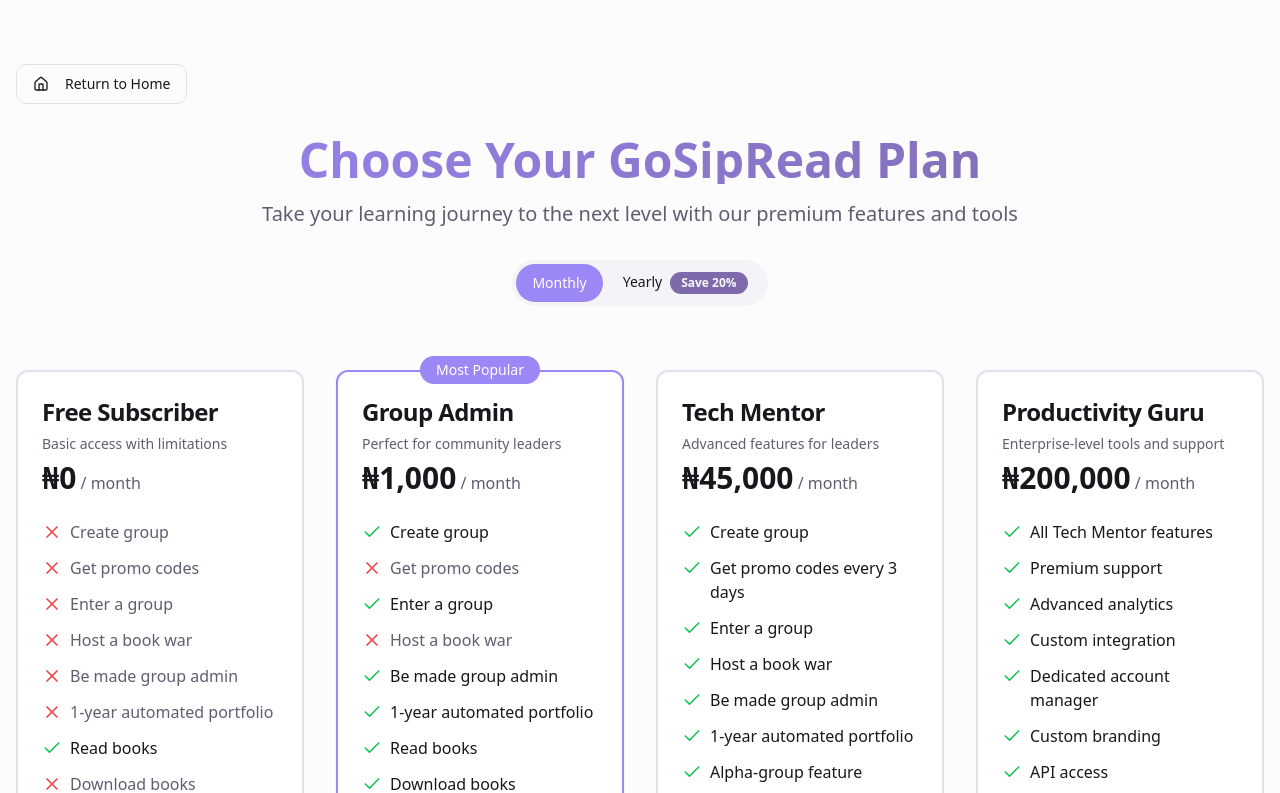
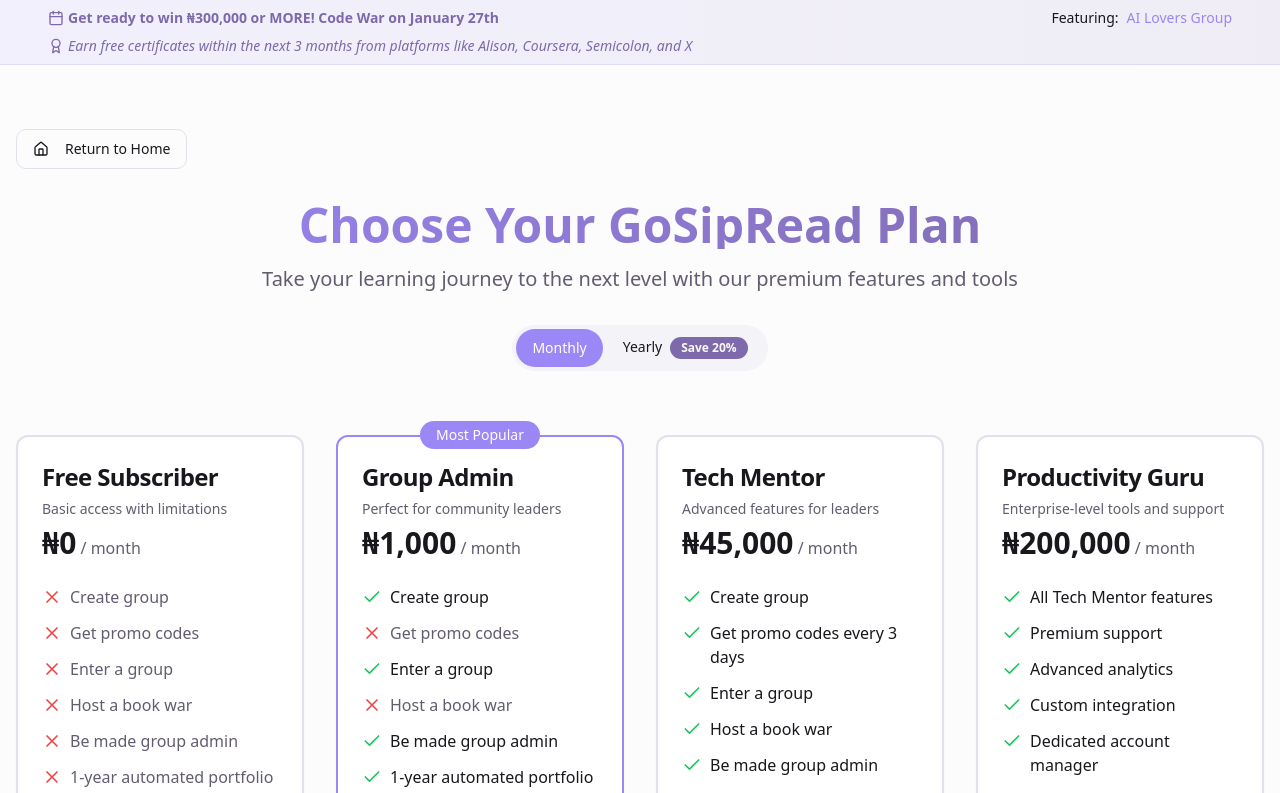
Before and after one commit to Pafekzy/go-sip-read, a React (Vite) app: page /upgrade in a window 1280 px wide. Shown: the top 793 px of the page. Built offline with nearby package versions, Linux system fonts and the light colour scheme.

Commit message:
Add motivational notification banner
Add a banner to all pages with motivational reminders, rotating group names, and an inspirational goal.

```diff
--- a/src/components/Layout.tsx
+++ b/src/components/Layout.tsx
@@ -4,6 +4,7 @@ import { Navbar } from "@/components/Navbar";
 import { Footer } from "@/components/Footer";
 import { useLocation } from "react-router-dom";
 import { AdminReturnButton } from "@/components/admin/AdminReturnButton";
+import { NotificationBar } from "@/components/notification/NotificationBar";
 
 interface LayoutProps {
   children: React.ReactNode;
@@ -32,6 +33,7 @@ export function Layout({ children }: LayoutProps) {
   return (
     <div className="min-h-screen flex flex-col">
       <Navbar />
+      <NotificationBar />
       <div className="flex-grow">
         {children}
       </div>
--- /dev/null
+++ b/src/components/notification/NotificationBar.tsx
@@ -0,0 +1,54 @@
+
+import React, { useEffect, useState } from "react";
+import { Award, Calendar } from "lucide-react";
+import { cn } from "@/lib/utils";
+
+// List of groups to display randomly
+const GROUPS = [
+  "Path Finders Group",
+  "Tech Blazers",
+  "Front Enders Group",
+  "AI Lovers Group",
+  "Data Scientist Group",
+  "Gen AI Group",
+  "Sambiza Group",
+  "Ethical Code Group",
+  "Will Power Group"
+];
+
+export function NotificationBar() {
+  const [currentGroup, setCurrentGroup] = useState(GROUPS[0]);
+
+  // Rotate through groups every few seconds
+  useEffect(() => {
+    const interval = setInterval(() => {
+      const randomIndex = Math.floor(Math.random() * GROUPS.length);
+      setCurrentGroup(GROUPS[randomIndex]);
+    }, 5000);
+
+    return () => clearInterval(interval);
+  }, []);
+
+  return (
+    <div className="bg-gradient-to-r from-gosip-purple/10 to-gosip-purple-dark/10 border-b border-gosip-purple/20 py-2 px-4 text-center text-sm">
+      <div className="container mx-auto flex flex-wrap justify-between items-center gap-2">
+        <div className="flex items-center text-gosip-purple-dark">
+          <Calendar className="h-4 w-4 mr-1" />
+          <span className="font-semibold">Get ready to win ₦300,000 or MORE! Code War on January 27th</span>
+        </div>
+
+        <div className="flex items-center">
+          <span className="mr-2">Featuring:</span>
+          <span className="font-medium text-gosip-purple">{currentGroup}</span>
+        </div>
+
+        <div className="flex items-center text-gosip-purple-dark">
+          <Award className="h-4 w-4 mr-1" />
+          <span className="italic">
+            Earn free certificates within the next 3 months from platforms like Alison, Coursera, Semicolon, and X
+          </span>
+        </div>
+      </div>
+    </div>
+  );
+}
--- a/src/pages/Index.tsx
+++ b/src/pages/Index.tsx
@@ -1,3 +1,4 @@
+
 import { useState } from "react";
 import { LoginForm } from "@/components/LoginForm";
 import { Logo } from "@/components/Logo";
@@ -14,8 +15,9 @@ import { FloatingEmojis } from "@/components/home/FloatingEmojis";
 import { useIsMobile } from "@/hooks/use-mobile";
 import { Sheet, SheetContent, SheetTrigger } from "@/components/ui/sheet";
 import { ThemeToggle } from "@/components/ThemeToggle";
+import { Sidebar } from "@/components/Sidebar";
+import { NotificationBar } from "@/components/notification/NotificationBar";
 import { useTheme } from "@/contexts/ThemeContext";
-import { Sidebar } from "@/components/Sidebar";
 
 export default function Index() {
   const [showLogin, setShowLogin] = useState(false);
@@ -124,6 +126,8 @@ export default function Index() {
             )}
           </header>
 
+          <NotificationBar />
+
           <main className="flex-1">
             {showLogin ? (
               <div className="container mx-auto px-4 py-10">
--- a/src/pages/Register.tsx
+++ b/src/pages/Register.tsx
@@ -7,6 +7,7 @@ import { ArrowLeft } from "lucide-react";
 import { Button } from "@/components/ui/button";
 import { RegisterForm } from "@/components/forms/RegisterForm";
 import { LoadingSpinner } from "@/components/ui/loading-spinner";
+import { NotificationBar } from "@/components/notification/NotificationBar";
 
 export default function Register() {
   const [isLoading, setIsLoading] = useState(false);
@@ -48,7 +49,9 @@ export default function Register() {
   }
 
   return (
-    <div className="min-h-screen bg-background flex items-center justify-center p-4">
+    <div className="min-h-screen bg-background flex flex-col">
+      <NotificationBar />
+      <div className="flex-1 flex items-center justify-center p-4">
         <Card className="w-full max-w-md">
           <CardHeader>
             <div className="flex items-center">
@@ -71,5 +74,6 @@ export default function Register() {
           </CardContent>
         </Card>
       </div>
+    </div>
   );
 }
--- a/src/pages/Upgrade.tsx
+++ b/src/pages/Upgrade.tsx
@@ -8,6 +8,7 @@ import { BillingToggle } from "@/components/upgrade/BillingToggle";
 import { PageHeader } from "@/components/upgrade/PageHeader";
 import { SupportSection } from "@/components/upgrade/SupportSection";
 import { pricingData } from "@/data/pricingData";
+import { NotificationBar } from "@/components/notification/NotificationBar";
 
 export default function Upgrade() {
   const [billingCycle, setBillingCycle] = useState<"monthly" | "yearly">("monthly");
@@ -18,8 +19,9 @@ export default function Upgrade() {
   };
 
   return (
-    <div className="min-h-screen bg-background">
-      <div className="container max-w-7xl mx-auto px-4 py-8 md:py-16">
+    <div className="min-h-screen bg-background flex flex-col">
+      <NotificationBar />
+      <div className="container max-w-7xl mx-auto px-4 py-8 md:py-16 flex-1">
         <div className="mb-8">
           <RippleButton
             onClick={handleReturnHome}
```
Lines whose indentation alone changed are shown as unchanged.
